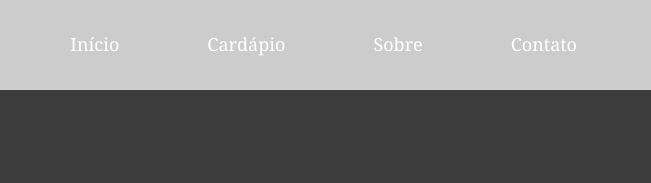
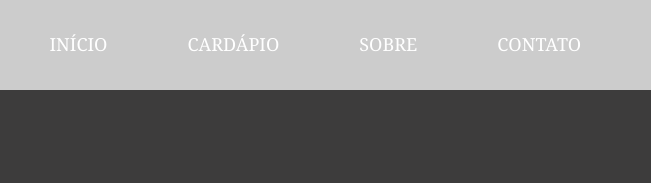
Before and after one commit to wellingtonmoraiis/packed.github.io, a plain HTML site: page index.html in a window 1280 px wide. Shown: the top 183 px of the page, 629-1280 px from the left. Drawn offline with Linux system fonts and the light colour scheme.

Commit message:
pequenas alterações na tipografia

```diff
--- a/css/header/header.css
+++ b/css/header/header.css
@@ -1,5 +1,6 @@
 #btn-mobile{
     display: none;
+    text-transform: uppercase;
 
 }
 .header-bg{
@@ -26,9 +27,10 @@
 }
 .menu-header a{
     font-size: 1.125rem;
-    padding: 12px 24px;
+    padding: 12px 20px;
     line-height: 1.3;
     display: block;
+    text-transform: uppercase;
 }
 .menu-header a:hover{
     color: #fb8b24;
```
